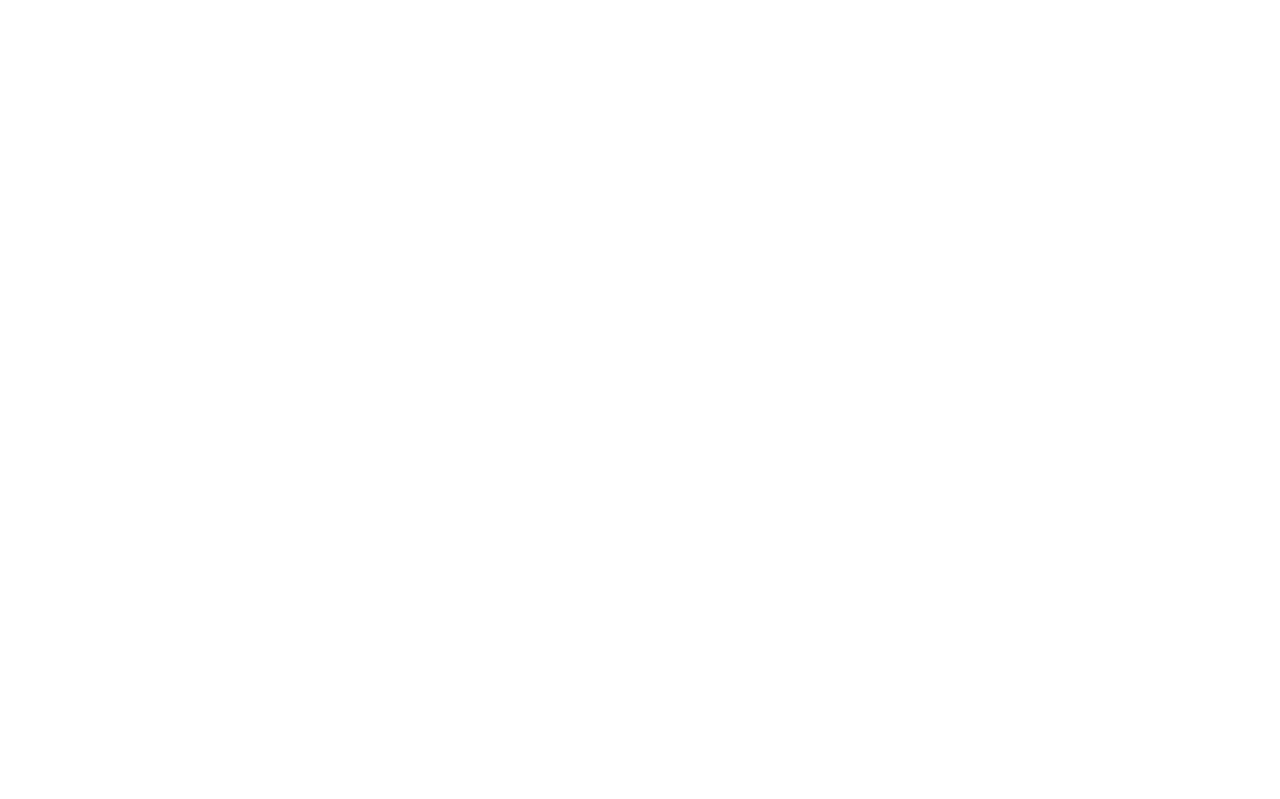
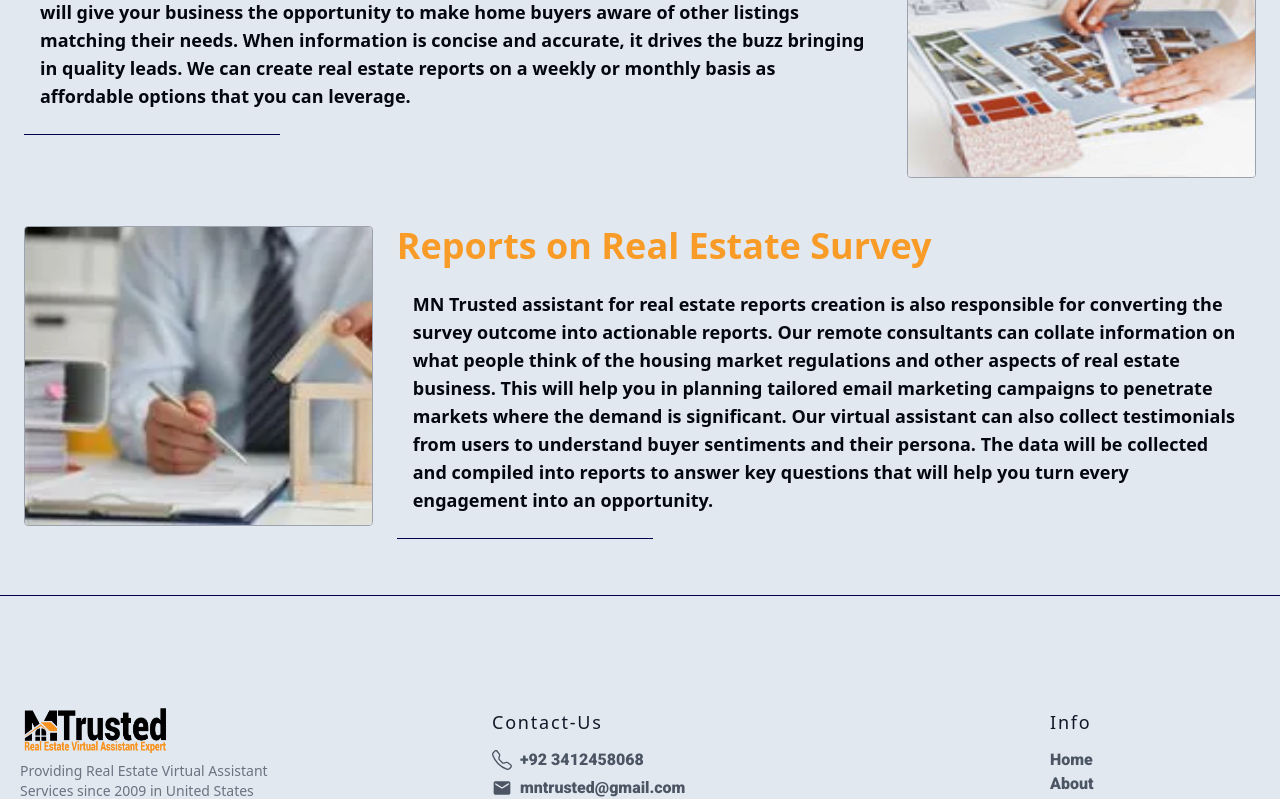
Before and after one commit to Adnankhan10s/MN-trusted, a Next.js app: page /categories/service-1 in a window 1280 px wide. Shown: the part 1760-2559 px from the top of the page. Before the commit the page ends 1500 px from the top, so only its background shows below. Built offline with nearby package versions, Linux system fonts and the light colour scheme.

Commit message:
add services

```diff
--- a/src/app/categories/[category]/page.tsx
+++ b/src/app/categories/[category]/page.tsx
@@ -5,7 +5,7 @@
 import { categories } from '../../../../serviceData';
 import { notFound } from 'next/navigation';
 import { Oswald } from 'next/font/google';
-import CatComponent from '@/components/otherComponents/CatComponent';
+import ItemList from '@/components/otherComponents/ItemList';
 
 const oswald = Oswald({
    weight:"600",
@@ -29,18 +29,25 @@
 
     return (
 
-        <div className='w-full h-[1500px] bg-slate-200 '>
+        <div className='w-full h-full  bg-slate-200 '>
              <Navbar />
-             <div className='w-full h-[300px] md:h-[500px] shadow-md pt-20 '>
+             <div className='w-full h-full bg-slate-200 pb-10'>
+             <div className='w-full h-[300px] md:h-[600px] shadow-md pt-20 '>
               <Image src={categoryData.mainImage} alt='Main Img' width={1000} height={700} priority className='w-full h-full  object-fill' />
              </div>
-             <div className='w-full pt-6 md:pt-8'>
-                 <h1 className={`font-bold md:text-4xl text-xl  text-[#00004f] text-center ${oswald.className} `}>{categoryData.title}</h1>
+             <div className='w-full pt-6 md:pt-8 '>
+
+                 <h1 className={`font-bold md:text-4xl text-xl text-[#00004f] text-center ${oswald.className} `}>{categoryData.title}</h1>
+                 <div className='w-60 md:w-[400px] h-[1px] bg-[#f99b27] my-2 md:my-4 mx-auto'></div>
              </div>
              <div className='w-full h-auto py-6 px-6 md:px-10 '>
-                 <p className='text-center font-bold text-gray-950 text-[13px] leading-5 md:leading-8  md:text-lg '>{categoryData.description}</p>
+                 <p className='text-center  font-bold text-gray-950 text-[13px] leading-4 md:leading-8  md:text-lg '>{categoryData.description}</p>
              </div>
+             <ItemList items={categoryData.items} />
+             </div>
+             <div className='w-full h-[1px] bg-[#00004f] my-2 md:my-4 mx-auto'></div>
 
+             <Footer />
         </div>
 
 
--- /dev/null
+++ b/src/components/otherComponents/ItemList.tsx
@@ -0,0 +1,44 @@
+'use client'
+import React from 'react';
+import { Item } from '../../../serviceData';
+import { motion } from 'framer-motion';
+import Image from 'next/image';
+
+interface ItemsListProps{
+ items:Item[];
+}
+
+const ItemList : React.FC<ItemsListProps> = ({items}) => {
+  return (
+    <div className='w-full h-full bg-slate-200 px-6'>
+             {
+                items.map((item , index)=>(
+                    <motion.div
+                    key={index}
+                    initial={{opacity :0, y:75}}
+                    whileInView={{opacity : 1 , y : 0}}
+                    viewport={{once:false}}
+                    transition={{duration : 0.5 , delay : 0.25 }}
+                    className={`mt-12 flex flex-col gap-6 ${index % 2 === 1 ? " md:flex-row-reverse gap-12": " md:flex-row"}`}
+                    >
+                        <div className='space-y-2 w-full'>
+                         {/* <h2 className='text-white/70 text-7xl my-4'>{`0 ${index +1}`}</h2> */}
+                         <h2 className='md:text-4xl 2xl:text-6xl text-2xl font-bold text-[#f99b27]'>{item.title}</h2>
+                         <p className='md:text-lg text-gray-950 break-words font-semibold md:font-bold md:p-4 px-2 py-2'>{item.description}</p>
+                         <div className='w-64 h-[1px] bg-[#00004f] my-4'>
+                         </div>
+
+                        </div>
+                        <div className='flex justify-center items-center md:h-[300px] md:w-[500px] w-[310px] h-[270px] '>
+                            <Image width={600} height={300} src={item.image} alt={item.title} className='object-fill hover:scale-105 duration-500 delay-75 transition-all md:h-[300px] md:w-[500px] h-[270px] border rounded border-gray-400' />
+                        </div>
+
+                    </motion.div>
+                ))
+            }
+
+    </div>
+  )
+}
+
+export default ItemList
```
